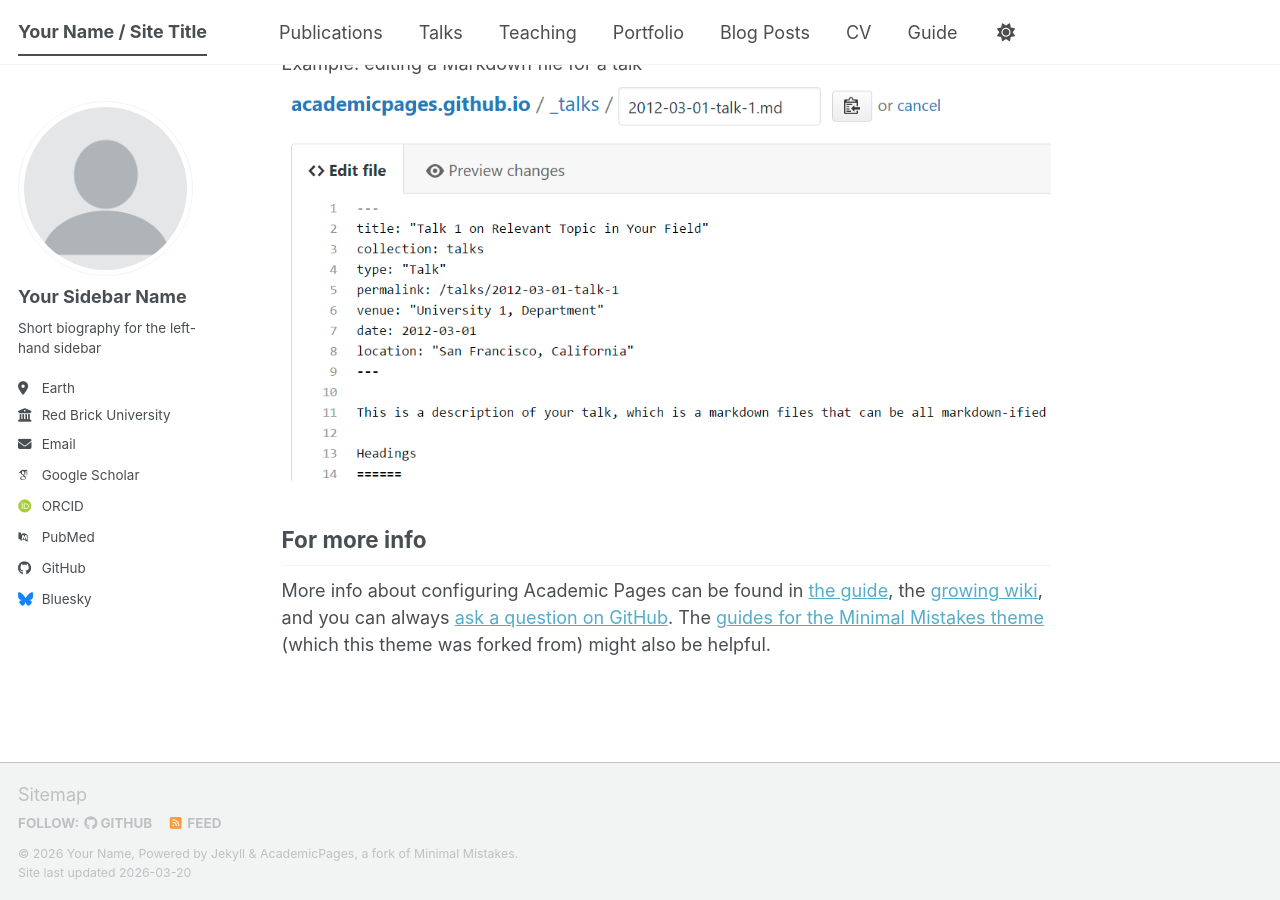
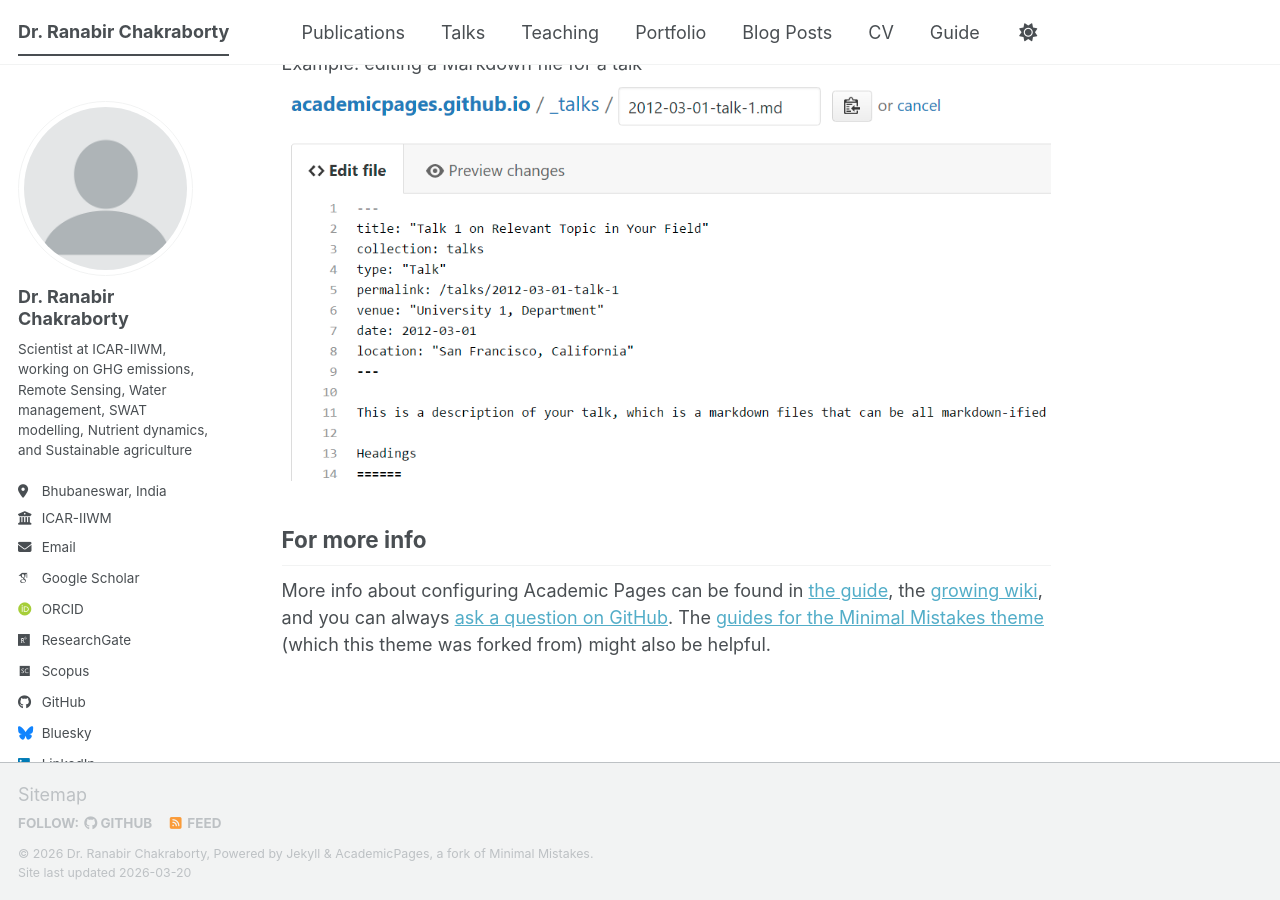
Before and after one commit to ranabir-chakraborty/ranabir-academic-site, a Jekyll site: the page built from _pages/about.md, in a window 1280 px wide and 900 px high, scrolled down 2720 px. Built offline with Jekyll 4.4.1, drawn with Linux system fonts in a browser that asks for light colours; some web fonts are replaced; a script bundle is joined from its source files by our own code; library files that are not in the unit come from our copies.

Commit message:
Update _config.yml

```diff
--- a/_config.yml
+++ b/_config.yml
@@ -9,14 +9,14 @@
 # Basic Site Settings
 locale                   : "en-US"
 site_theme               : "default" # The available themes options are "default", "air", "sunrise", "mint", "dirt" and "contrast"
-title                    : "Your Name / Site Title"
+title                    : "Dr. Ranabir Chakraborty"
 title_separator          : "-"
-name                     : &name "Your Name"
-description              : &description "Your Name's academic portfolio"   # Update this with a general description of your site, this is the default if not overridden by a page
-url                      : https://academicpages.github.io # The base hostname & protocol for your site e.g. "https://[your GitHub username].github.io",
+name                     : &name "Dr. Ranabir Chakraborty"
+description              : &description "Scientist (Soil Sciences) | ICAR-IIWM| GHG emissions, Remote Sensing, Water management, SWAT modelling, Nutrient dynamics, and Sustainable agriculture"   # Update this with a general description of your site, this is the default if not overridden by a page
+url                      : https://ranabirchakraborty.com # The base hostname & protocol for your site e.g. "https://[your GitHub username].github.io",
                                                            # or if you already have some other page hosted on Github then use "https://[your GitHub username].github.io/[Your Repo Name]"
 baseurl                  : "" # the subpath of your site, e.g. "/blog"
-repository               : "academicpages/academicpages.github.io"
+repository               : "ranabir-chakraborty/ranabir-academic-site"
 
 # Site Author - The following control what appear as part of the author content on the side bar.
 #               If a field is blank the icon and link will not appear, otherwise it will be shown.
@@ -24,26 +24,26 @@ repository               : "academicpages/academicpages.github.io"
 author:
   # Biographic information
   avatar           : "profile.png"
-  name             : "Your Sidebar Name"
+  name             : "Dr. Ranabir Chakraborty"
   pronouns         : # example: "she/her"
-  bio              : "Short biography for the left-hand sidebar"
-  location         : "Earth"
-  employer         : "Red Brick University"
+  bio              : "Scientist at ICAR-IIWM, working on GHG emissions, Remote Sensing, Water management, SWAT modelling, Nutrient dynamics, and Sustainable agriculture"
+  location         : "Bhubaneswar, India"
+  employer         : "ICAR-IIWM"
   uri              : # URL
-  email            : "none@example.org"
+  email            : "ranabir.chakraborty@icar.org.in"
 
   # Academic websites
   academia         : # URL
   arxiv            : # URL - Update with the correct link to your profile
-  googlescholar    : "https://scholar.google.com/citations?user=PS_CX0AAAAAJ"
+  googlescholar    : "https://scholar.google.com/citations?user=zPshd0oAAAAJ"
   inspire-hep      : # URL
   impactstory      : # URL
-  orcid            : "https://orcid.org/yourorcidurl"
+  orcid            : "https://orcid.org/0000-0002-0875-8399"
   semantic         : # URL
   ssrn             : # URL
-  pubmed           : "https://www.ncbi.nlm.nih.gov/pubmed/?term=john+snow"
-  researchgate     : # URL
-  scopus           : # URL
+  pubmed           : # URL
+  researchgate     : "https://www.researchgate.net/profile/Ranabir-Chakraborty-3"
+  scopus           : "https://www.scopus.com/authid/detail.uri?authorId=57217273725"
   zotero           : # URL
 
 
@@ -51,7 +51,7 @@ author:
   bitbucket        : # Username - Update with your username on the site
   codepen          : # Username
   dribbble         : # Username
-  github           : "academicpages"
+  github           : "ranabir-chakraborty"
   kaggle           : # Username
   stackoverflow    : # User number or user number and name (i.e., use "1" or "1/jeff-atwood")
 
@@ -66,7 +66,7 @@ author:
   keybase          : # Username
   instagram        : # Username
   lastfm           : # Username
-  linkedin         : # Username
+  linkedin         : "ranabir003"
   mastodon         : # URL
   medium           : # URL
   pinterest        : # Username
@@ -74,7 +74,7 @@ author:
   steam            : # Username
   telegram         : # URL
   tumblr           : # Username
-  twitter          : # Username for X / Twitter
+  twitter          : "https://x.com/ranabir_003"
   vine             : # Username
   weibo            : # Username
   wikipedia        : # Username
```
